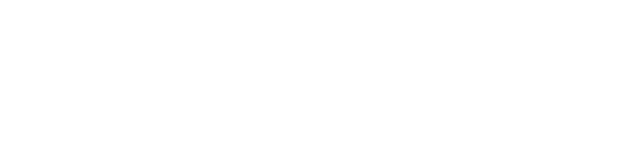
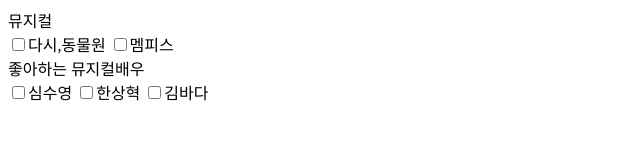
Before and after one commit to syhsy0710/syhsy0710.github.io, a plain HTML site: page sub.html in a window 1280 px wide. Shown: the whole page, without its empty margins (0-640 px from the left). Drawn offline with Linux system fonts and the light colour scheme.

Commit message:
Update sub.html

```diff
--- a/sub.html
+++ b/sub.html
@@ -5,6 +5,16 @@
         <meta charset="utf-8" />
     </head>
     <body>
-
+ <form action='sub.html'>
+            뮤지컬<br>
+            <input type='checkbox' name='we' value='you' />다시,동물원
+            <input type='checkbox' name='we' value='me' />멤피스
+            <br>
+            좋아하는 뮤지컬배우<br>
+            <input type='checkbox' name='place' value='home' />심수영
+            <input type='checkbox' name='place' value='theater' />한상혁
+            <input type='checkbox' name='place' value='school' />김바다
+            <br>
+          </form>
     </body>
 </html>
```
